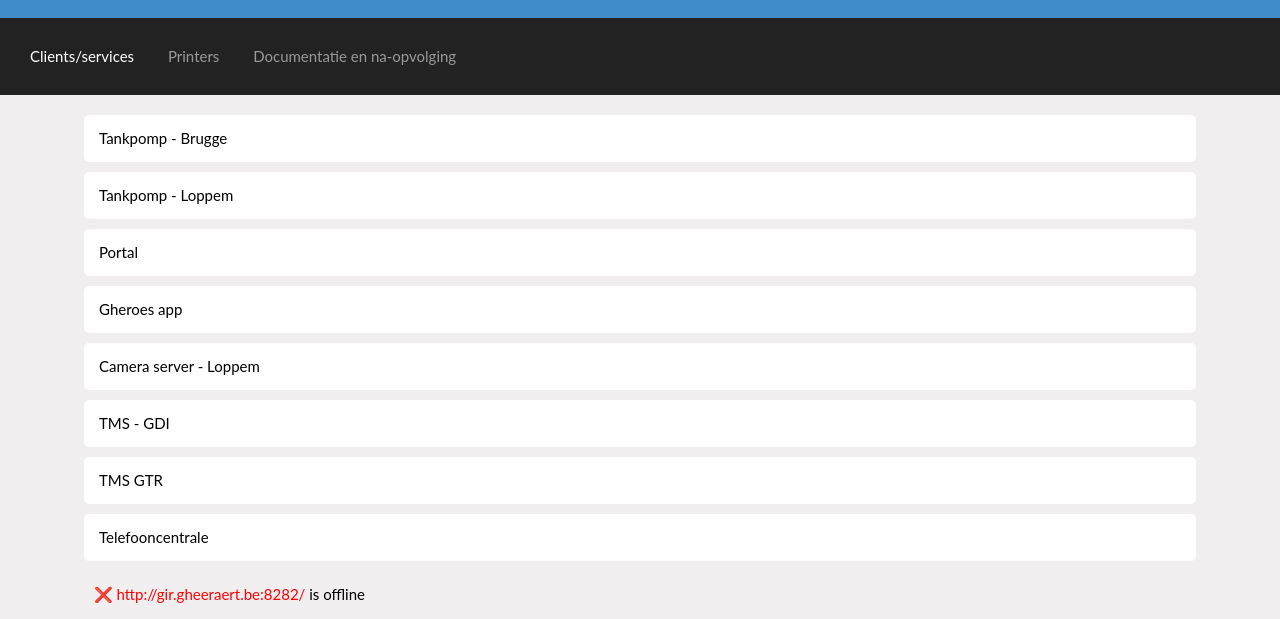
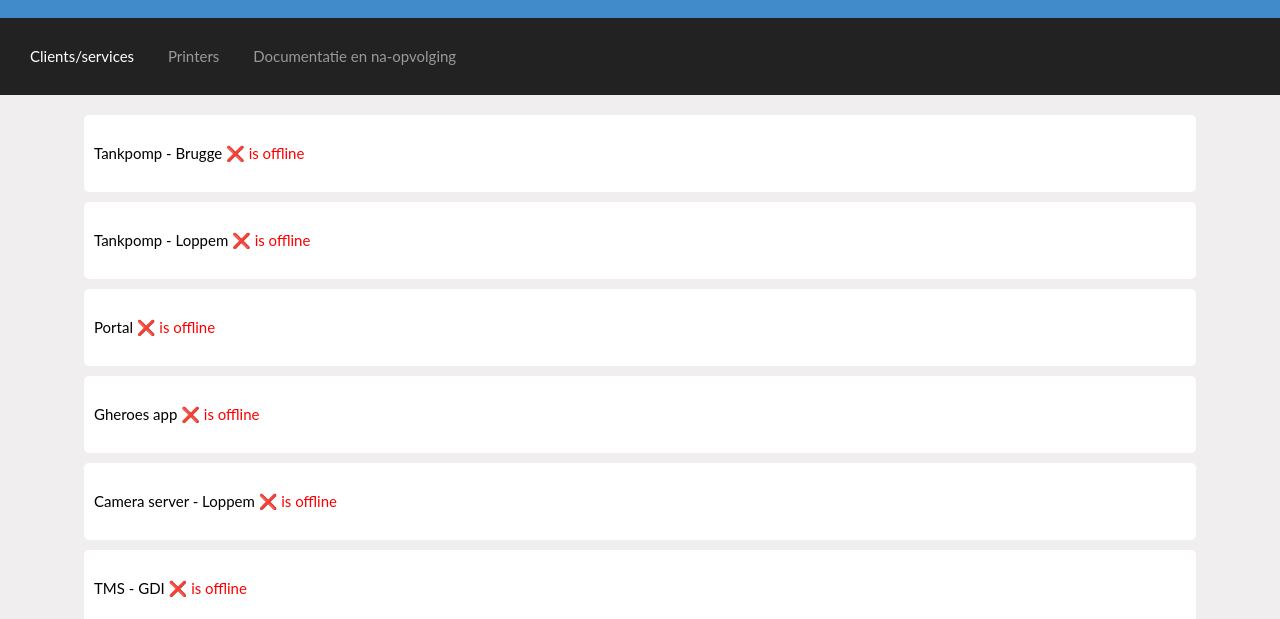
Before and after one commit to Emiel-Kl/upTimeChecker, a plain HTML site: page assets/index.html in a window 1280 px wide. Shown: the part 86-705 px from the top of the page. Drawn offline with Linux system fonts and the light colour scheme; no server answers.

Commit message:
HTML aangepast aan de nieuwe javascript.

```diff
--- a/assets/css/styles.css
+++ b/assets/css/styles.css
@@ -43,14 +43,18 @@ main{
     margin:20px;
 }
 
-.itemButtons > a {
+.itemButtons > div {
     background-color: #ffffff;
     display: block;
     text-decoration: none;
-    color: #000000;
     border-radius: 5px;
     margin: 10px 0;
-    padding: 10px 15px;
+    padding: 10px 10px;
+}
+
+.itemButtons > div > a {
+    color: #000000;
+    width: 30%;
 }
 
 .itemButtons > a:hover {
@@ -87,10 +91,18 @@ main{
     border-radius: 5px;
 }
 
-.up a {
-    color: green;
+.itemButtons > div > span {
+    display: inline-block;
+    width: 30%;
+    padding:0;
+    margin:0;
 }
 
-.down a {
+.up > p {
+    color: green;
+
+}
+
+.down > p {
     color: red;
 }
--- a/assets/index.html
+++ b/assets/index.html
@@ -21,23 +21,45 @@
 <main>
     <section class="itemButtons">
         <!-- <div> -->
+        <div>
             <a href="http://gir.gheeraert.be:8282">Tankpomp - Brugge</a>
+        </div>
+
+        <div>
             <a href="http://tokheim.gheeraert.be/cgi-bin/index.php">Tankpomp - Loppem</a>
+        </div>
+
+        <div>
             <a href="https://my.gheeraert.be/">Portal</a>
+        </div>
+
+        <div>
             <a href="https://gheeraert.spencer.co/news">Gheroes app</a>
+        </div>
+
+        <div>
             <a href="https://cam.gheeraert.be:7443/login">Camera server - Loppem</a>
+        </div>
+
+        <div>
             <a href="https://etransweb.eurotracs.com/">TMS - GDI</a>
+        </div>
+
+        <div>
             <a href="https://etransweb2.eurotracs.com/Home/Index">TMS GTR</a>
+        </div>
+
+        <div>
             <a href="https://gheeraert.3cx.be:5001/">Telefooncentrale</a>
+        </div>
         <!-- </div> -->
     </section>
 
-    <div id="status"></div>
 </main>
 
 <footer class="footer footer-logo">
     <section>
-        <img src="img/logo-transport_gheeraert.png" alt="Logo van Gheeraert Transport">
+        <img src="img/logo/logo-transport_gheeraert.png" alt="Logo van Gheeraert Transport">
     </section>
 </footer>
 
--- a/assets/js/app.js
+++ b/assets/js/app.js
@@ -37,15 +37,15 @@ document.querySelectorAll(".itemButtons a").forEach(link => {
 
     fetch(site, { mode: 'no-cors' })
         .then(() => {
-            const statusMessage = document.createElement('div');
+            const statusMessage = document.createElement('span');
             statusMessage.classList.add('status', 'up');
-            statusMessage.innerHTML = ` ✅ <a href="${site}" target="_blank">${site}</a> is online`;
+            statusMessage.innerHTML = '<p>✅  is online</p>';
             link.parentElement.appendChild(statusMessage);
         })
         .catch(() => {
-            const statusMessage = document.createElement('div');
+            const statusMessage = document.createElement('span');
             statusMessage.classList.add('status', 'down');
-            statusMessage.innerHTML = ` ❌ <a href="${site}" target="_blank">${site}</a> is offline`;
+            statusMessage.innerHTML = '<p>❌  is offline</p>';
             link.parentElement.appendChild(statusMessage);
         });
 });
```
Also changed, not shown: assets/documentatieEnNa_opvolging.html (+1 -1 lines), assets/printers.html (+21 -1 lines), assets/img/favicon/img.png (added), assets/img/logo/logo-transport_gheeraert.png (renamed from assets/img/logo-transport_gheeraert.png).
